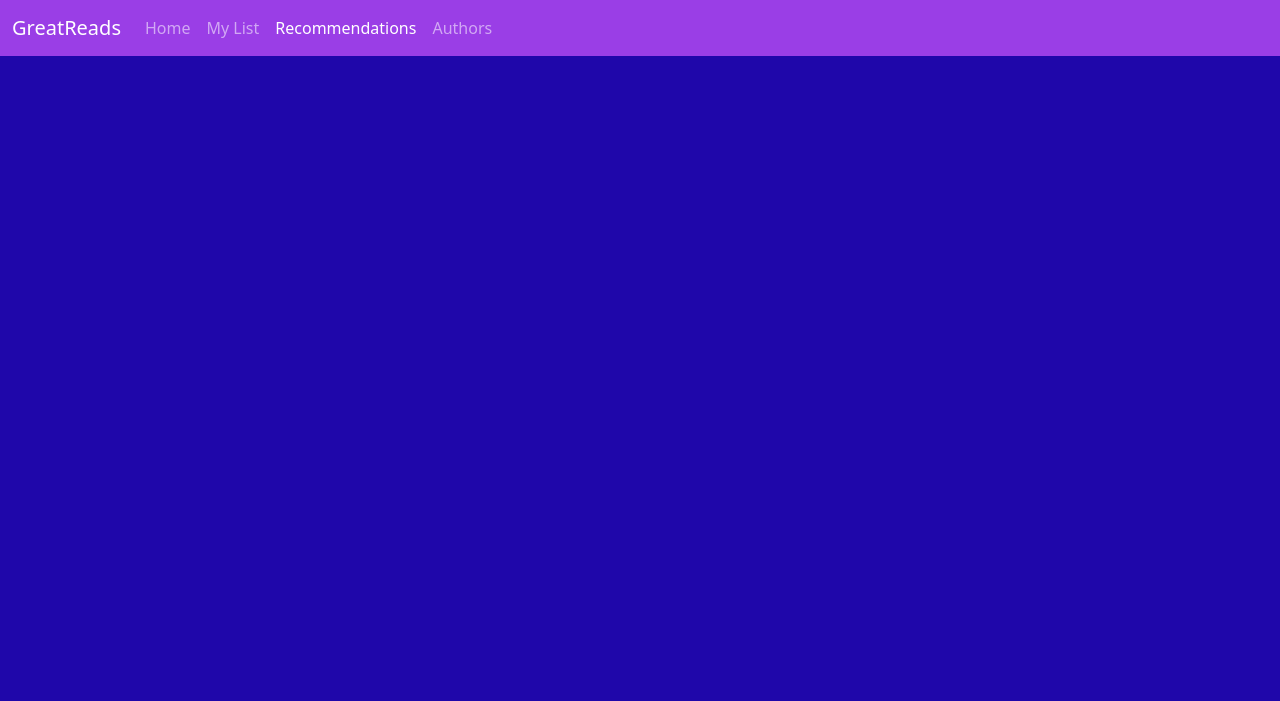
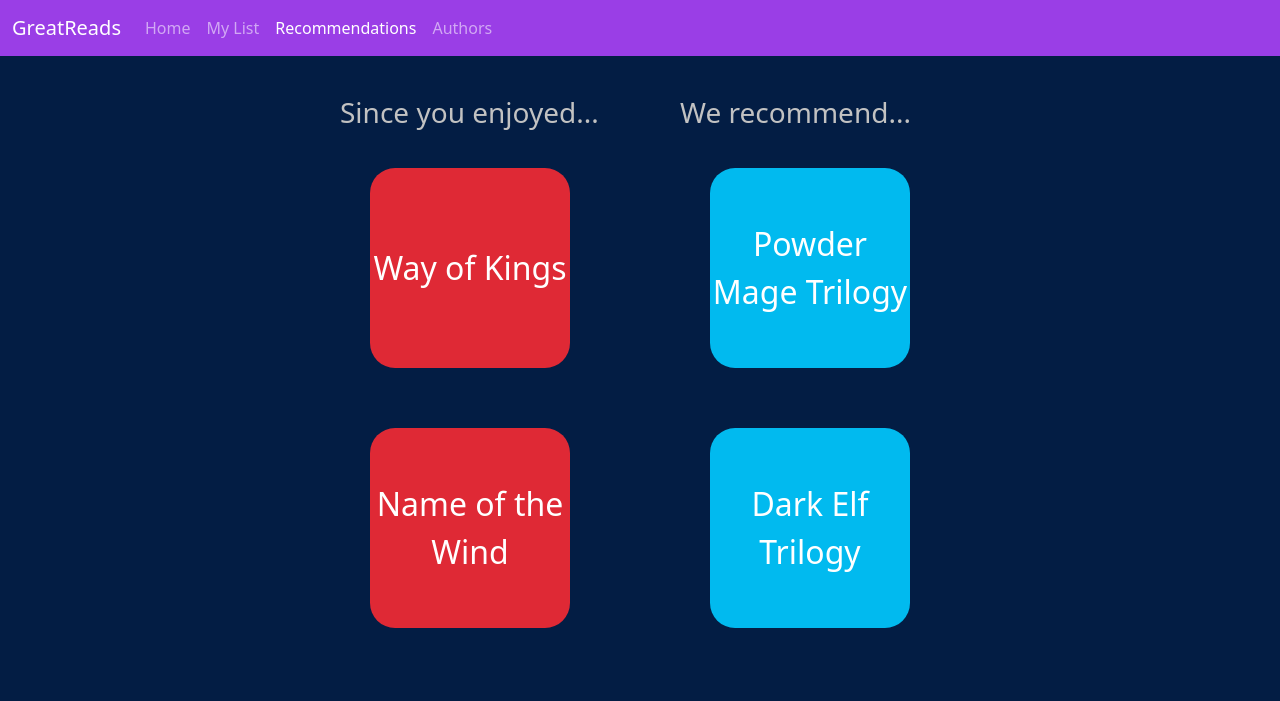
Before and after one commit to kyleagren/creativeproject1, a plain HTML site: page recommendations.html in a window 1280 px wide. Drawn offline with nearby package versions, Linux system fonts and the light colour scheme.

Commit message:
worked on Recommendations page

```diff
--- a/recommendations.html
+++ b/recommendations.html
@@ -33,6 +33,19 @@
           </div>
         </div>
       </nav>
+
+      <div class="recommendations">
+        <div class="read-books">
+            <h3>Since you enjoyed...</h3>
+            <div class="book" id="book1">Way of Kings</div>
+            <div class="book" id="book2">Name of the Wind</div>
+        </div>
+        <div class="rated-books">
+            <h3>We recommend...</h3>
+            <div class="book" id="book4">Powder Mage Trilogy</div>
+            <div class="book" id="book5">Dark Elf Trilogy</div>
+        </div>
+      </div>
       <script src="https://code.jquery.com/jquery-3.3.1.slim.min.js" integrity="sha384-q8i/X+965DzO0rT7abK41JStQIAqVgRVzpbzo5smXKp4YfRvH+8abtTE1Pi6jizo" crossorigin="anonymous"></script>
       <script src="https://cdnjs.cloudflare.com/ajax/libs/popper.js/1.14.3/umd/popper.min.js" integrity="sha384-ZMP7rVo3mIykV+2+9J3UJ46jBk0WLaUAdn689aCwoqbBJiSnjAK/l8WvCWPIPm49" crossorigin="anonymous"></script>
       <script src="https://stackpath.bootstrapcdn.com/bootstrap/4.1.3/js/bootstrap.min.js" integrity="sha384-ChfqqxuZUCnJSK3+MXmPNIyE6ZbWh2IMqE241rYiqJxyMiZ6OW/JmZQ5stwEULTy" crossorigin="anonymous"></script>
--- a/styles.css
+++ b/styles.css
@@ -2,7 +2,7 @@ body {
     margin: 0;
     padding: 0;
     box-sizing: border-box;
-    background-color: rgb(31, 7, 170);
+    background-color: #031D44;
 }
 
 .bg-primary {
@@ -30,9 +30,15 @@ h1 {
     justify-content: space-around;
 }
 
+.recommendations {
+    display: flex;
+    justify-content: center;
+}
+
 .read-books, .rated-books {
     display: flex;
     flex-direction: column;
+    margin: 40px;
 }
 
 .book {
@@ -55,9 +61,9 @@ h1 {
 }
 
 #book1, #book2, #book3 {
-    background-color: rgb(230, 9, 9);
+    background-color: #DF2935;
 }
 
 #book4, #book5, #book6 {
-    background-color: rgb(41, 163, 151);
+    background-color: #01BAEF;
 }
```
Also changed, not shown: authors.html (line endings or trailing spaces).
